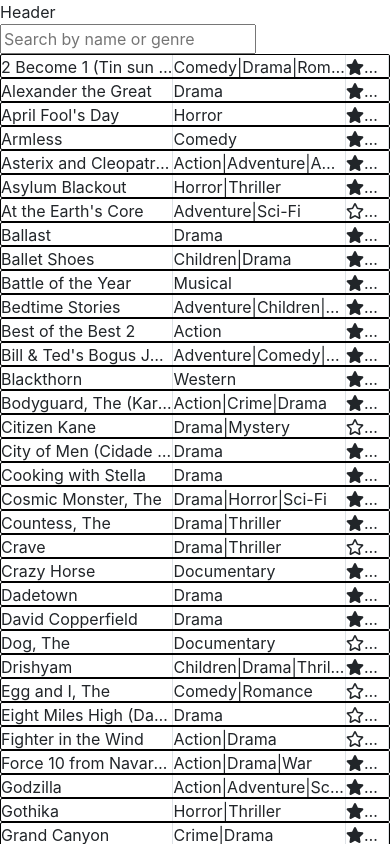
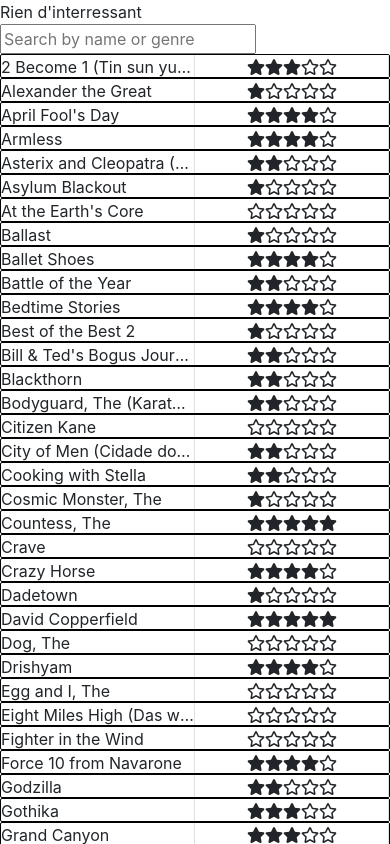
Before and after one commit to LeEdouard/Project, a React (Create React App) app: page /db_process in a window 390 px wide. Shown: the top 844 px of the page. Built offline with nearby package versions, Linux system fonts and the light colour scheme.

Commit message:
added media queries, removes genre column when smaller screen

```diff
--- a/src/App.css
+++ b/src/App.css
@@ -687,3 +687,12 @@ PROEJT 1-2
   background: white;
   margin: 10% auto;
 }
+
+@media screen and (max-width: 600px) {
+  .genre {
+    display: none;
+  }
+  .unit {
+    grid-template-columns: 4fr 4fr;
+  }
+}
--- a/src/projet1-2/listing.jsx
+++ b/src/projet1-2/listing.jsx
@@ -152,9 +152,9 @@ class Listing extends Component {
               data-picture={elem.picture}
               onClick={this.onclick}
             >
-              <div className="border-right">{elem.title}</div>
-              <div className="border-right">{elem.genre}</div>
-              <div className="border-right text-center">
+              <div className="border-right title">{elem.title}</div>
+              <div className="border-right genre">{elem.genre}</div>
+              <div className="border-right text-center rating">
                 {starArr.map((nbr, key) => {
                   if (nbr === 1) {
                     return <FontAwesomeIcon key={key} icon={fasStar} />;
--- a/src/projet1-2/projet1-2.jsx
+++ b/src/projet1-2/projet1-2.jsx
@@ -18,9 +18,9 @@ class Projet12 extends Component {
           transition: "1s"
         }}
       >
-        <header>Header</header>
+        <header>Rien d'interressant</header>
         <Listing />
-        <footer>footer</footer>
+        <footer>-----------</footer>
       </div>
     );
   }
```
